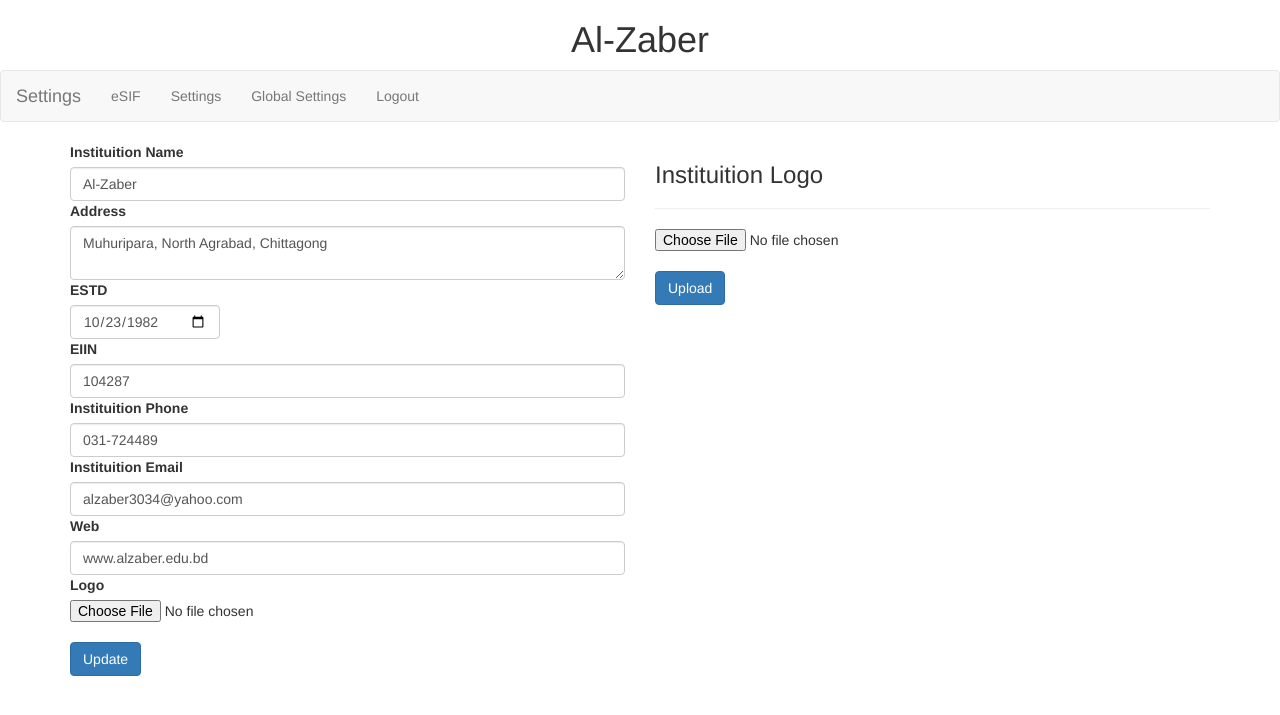
After one commit to heartsantor/Student-Management-System, a PHP site: page /settings/index.php in a window 1280 px wide. The commit adds this page. Shown: the top 715 px of the page. Run offline with PHP 8.4, Linux system fonts and the light colour scheme; a user stored in the database is signed in; data comes from the database, SQL or seed files in the repository; data that the repository does not hold is empty.

Commit message:
Updated Settings and Header

```diff
--- a/esif/index.php
+++ b/esif/index.php
@@ -32,6 +32,7 @@ require_once '../connection/connect.php';
 
 </head>
 <body>
+  <?php include "../partials/header.php"; ?>
   <?php include "navbar.php"; ?>
   <div class="container">
     <form action="new_student.php" method="post" enctype="multipart/form-data">
--- a/esif/navbar.php
+++ b/esif/navbar.php
@@ -22,7 +22,7 @@
         {
           ?>
           <li><a href="#">Settings</a></li>
-          <li><a href="../settings/settings.php">Global Settings</a></li>
+          <li><a href="../settings/">Global Settings</a></li>
           <?php
         }
         ?>
--- a/esif/student_list.php
+++ b/esif/student_list.php
@@ -26,6 +26,7 @@ require_once '../connection/connect.php';
   </style>
 </head>
 <body>
+  <?php include "../partials/header.php"; ?>
   <?php include "navbar.php"; ?>
   <div class="container">
     <form action="" method="post" class="form-inline">
@@ -91,5 +92,6 @@ require_once '../connection/connect.php';
 
     ?>
   </div>
+  <?php mysqli_close($db); ?>
 </body>
 </html>
--- /dev/null
+++ b/partials/header.php
@@ -0,0 +1,5 @@
+<?php
+$res_head=mysqli_query($db,"SELECT * FROM institution_details WHERE serial='1'");
+$row_head=mysqli_fetch_array($res_head);
+?>
+<center><h1><?php echo $row_head['name'];?></h1></center>
--- /dev/null
+++ b/settings/index.php
@@ -0,0 +1,72 @@
+<?php
+session_start();
+if(!$_SESSION['role']){
+  header("location:../index.");
+}
+require_once '../connection/connect.php';
+?>
+<!DOCTYPE html>
+<html>
+<head>
+  <title>Settings</title>
+  <?php require_once '../bootstrap/bootstrap.html'; ?>
+</head>
+<body>
+  <?php include "../partials/header.php"; ?>
+  <?php include "navbar.php"; ?>
+  <div class="container">
+    <?php
+    if(isset($_POST['submit']))
+    {
+      $name=mysqli_real_escape_string($db,$_POST['name']);
+      $address=mysqli_real_escape_string($db,$_POST['address']);
+      $estd=$_POST['estd'];
+      $eiin=mysqli_real_escape_string($db,$_POST['eiin']);
+      $phone=mysqli_real_escape_string($db,$_POST['phone']);
+      $email=mysqli_real_escape_string($db,$_POST['email']);
+      $web=mysqli_real_escape_string($db,$_POST['web']);
+
+      mysqli_query($db,"UPDATE `institution_details` SET `name`='$name',`address`='$address', `estd`='$estd',`eiin`='$eiin', `phone`='$phone', `email`='$email', `web`='$web' WHERE serial='1'");
+    }
+    $result=mysqli_query($db,"SELECT * FROM institution_details WHERE serial='1'");
+    $row=mysqli_fetch_array($result);
+    ?>
+    <div class="row">
+      <div class="col-sm-6">
+        <form action="" method="post">
+          <label>Instituition Name</label>
+          <input name="name" value="<?php echo $row['name']; ?>" class="form-control" required>
+          <label>Address</label>
+          <textarea name="address" class="form-control" required><?php echo $row['address']; ?></textarea>
+          <label>ESTD</label>
+          <input name="estd" type="date" class="form-control" required value="<?php echo $row['estd']; ?>" style="width: 150px">
+          <label>EIIN</label>
+          <input name="eiin" value="<?php echo $row['eiin']; ?>" class="form-control" required>
+          <label>Instituition Phone</label>
+          <input name="phone" value="<?php echo $row['phone']; ?>" class="form-control" required>
+          <label>Instituition Email</label>
+          <input name="email" value="<?php echo $row['email']; ?>" class="form-control" required>
+          <label>Web</label>
+          <input name="web" type="text" value="<?php echo $row['web']; ?>" class="form-control" required>
+          <label>Logo</label>
+          <input type="file" name="logo" required>
+          <br>
+          <input type="submit" name="submit" value="Update" class="btn btn-primary">
+        </form>
+      </div>
+      <div class="col-sm-6">
+        <h3>Instituition Logo</h3>
+        <hr>
+        <form action="" method="post" enctype="multipart/form-data">
+          <input type="file" name="logo" required>
+          <br>
+          <input type="submit" name="submit_1" value="Upload" class="btn btn-primary">
+        </form>
+        <img src="<?php echo $row['logo']; ?>" width="60%">
+      </div>
+    </div>
+
+  </div>
+</body>
+</html>
+<?php mysqli_close($db); ?>
--- /dev/null
+++ b/settings/navbar.php
@@ -0,0 +1,20 @@
+<nav class="navbar navbar-default">
+  <div class="container-fluid">
+    <div class="navbar-header">
+      <a class="navbar-brand" href="index.php">Settings</a>
+    </div>
+    <ul class="nav navbar-nav">
+      <?php
+      if($_SESSION['role']=='admin')
+      {
+        ?>
+        <li><a href="../esif/">eSIF</a></li>
+        <li><a href="#">Settings</a></li>
+        <li><a href="../settings/settings.php">Global Settings</a></li>
+        <?php
+      }
+      ?>
+      <li><a href="logout.php">Logout</a></li>
+    </ul>
+  </div>
+</nav>
```
Also changed, not shown: settings/settings.php (deleted, +0 -33 lines).
